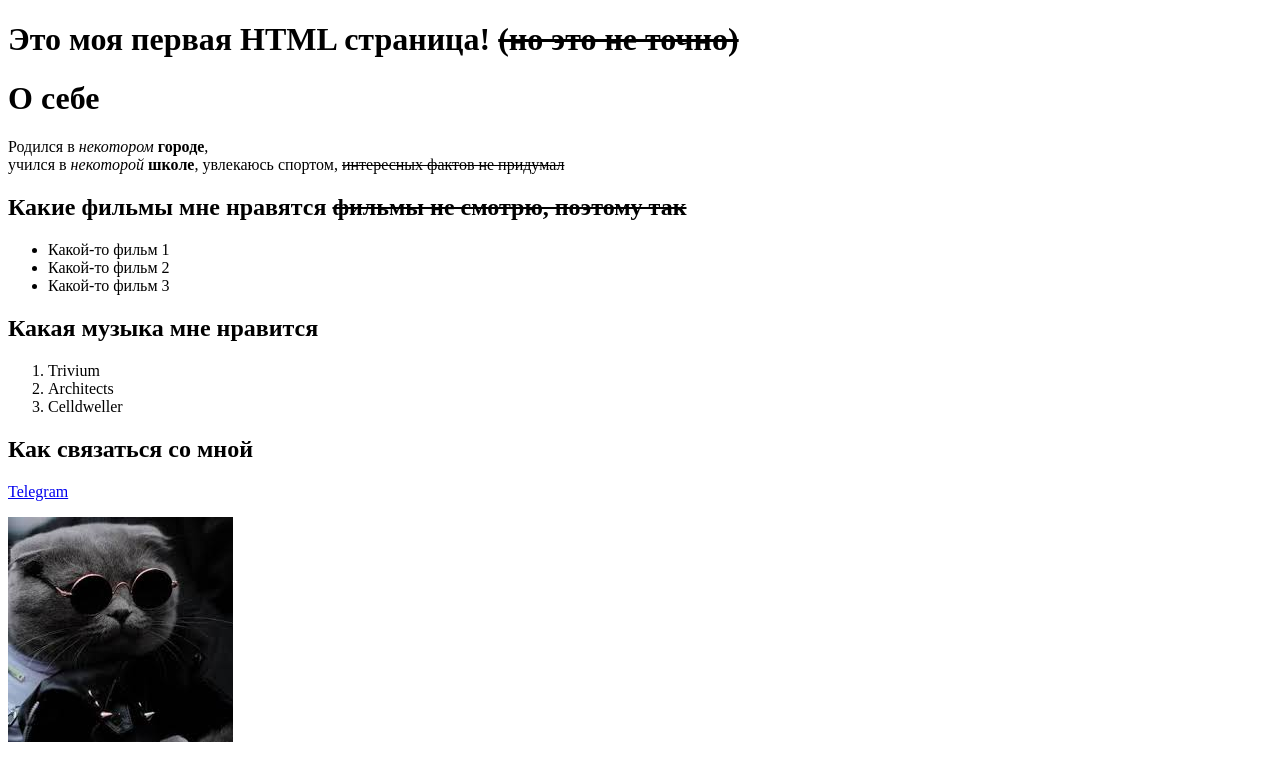
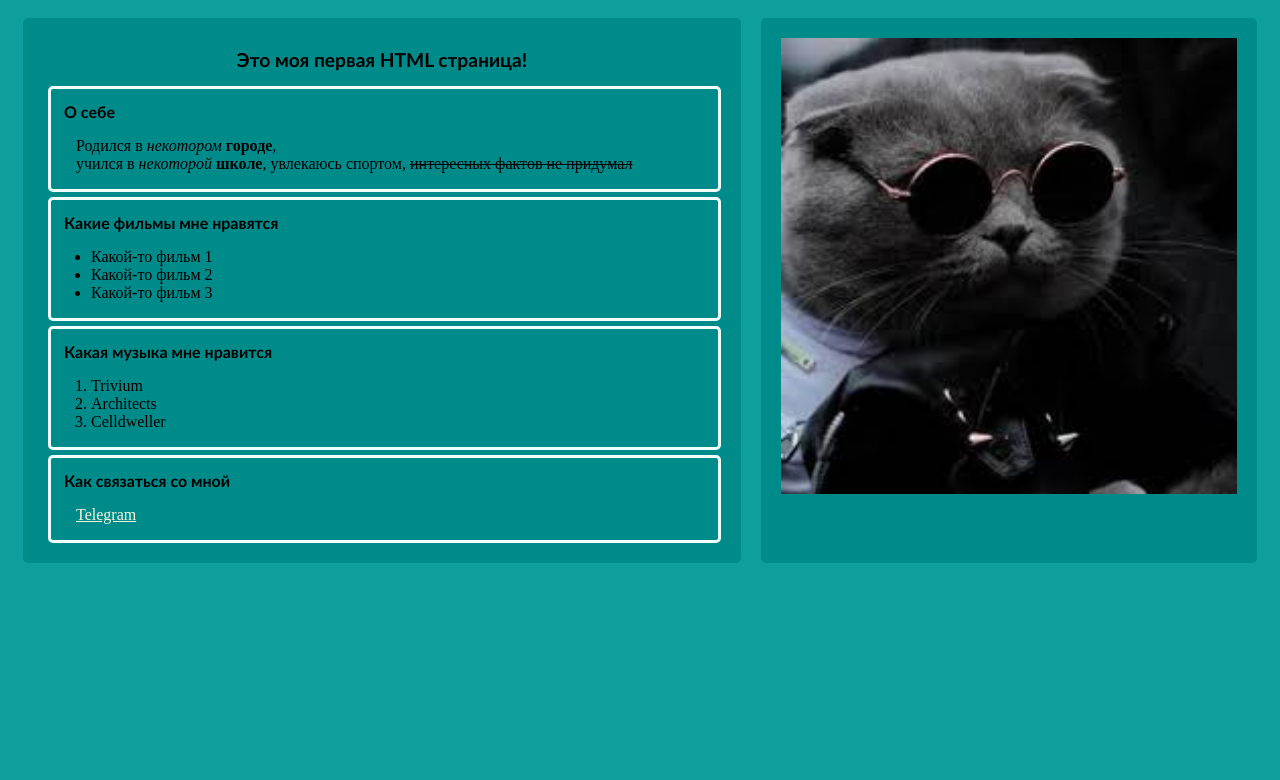
Before and after one commit to VictorGolenkov/DD_frontend_development, a plain HTML site: page Lab1-2/index.html in a window 1280 px wide. Drawn offline with Linux system fonts and the light colour scheme.

Commit message:
Added second lab

```diff
--- a/Lab1-2/index.html
+++ b/Lab1-2/index.html
@@ -1,30 +1,48 @@
 <!DOCTYPE html>
 <html lang="ru">
+
 <head>
     <title>Лабораторная работа 1</title>
+    <link rel="stylesheet" href="style.css" />
 </head>
+
 <body>
-        <h1>Это моя первая HTML страница! <del>(но это не точно)</del></s></h1>
-        <h1>О себе</h1>
-        <p>Родился в <i>некотором</i> <b>городе</b>,<br> учился в <i>некоторой</i> <b>школе</b>, увлекаюсь спортом, <del>интересных фактов не придумал</del></p>
-        <h2>Какие фильмы мне нравятся <del>фильмы не смотрю, поэтому так</del></h2>
-        <p><ul>
+    <div class="content">
+        <div class="content-left">
+            <h1>Это моя первая HTML страница!</h1>
+            <div class="info">
+                <h2>О себе</h2>
+                <p>Родился в <i>некотором</i> <b>городе</b>,<br> учился в <i>некоторой</i> <b>школе</b>, увлекаюсь
+                    спортом,
+                    <del>интересных фактов не придумал</del>
+                </p>
+            </div>
+            <div class="info">
+                <h2>Какие фильмы мне нравятся </h2>
+
+                <ul>
                     <li>Какой-то фильм 1</li>
                     <li>Какой-то фильм 2</li>
                     <li>Какой-то фильм 3</li>
-        </ul></p>
-        <p><h2>Какая музыка мне нравится</h2>
+                </ul>
+            </div>
+            <div class="info">
+                <h2>Какая музыка мне нравится</h2>
                 <ol>
                     <li>Trivium</li>
                     <li>Architects</li>
                     <li>Celldweller</li>
-        </ol></p>
-        <p><h2>Как связаться со мной</h2>
-        <a href="https://t.me/whyctor">Telegram</a>
-        <p>
-        <img
-        src="images/kot.jpg"
-        /></p>
-        </p>
+                </ol>
+            </div>
+            <div class="info">
+                <h2>Как связаться со мной</h2>
+                <p><a href="https://t.me/whyctor">Telegram</a></p>
+            </div>
+        </div>
+        <div class="content-right">
+            <img src="images/kot.jpg" class="imge" />
+        </div>
+    </div>
 </body>
+
 </html>
--- /dev/null
+++ b/Lab1-2/style.css
@@ -0,0 +1,82 @@
+body {
+    background-color: rgb(14, 158, 158);
+}
+
+h1 {
+    font-size: larger;
+    font-family: 'Trebuchet MS', 'Lucida Sans Unicode', 'Lucida Grande', 'Lucida Sans', Arial, sans-serif;
+    margin-top: 10px;
+    margin-bottom: 10px;
+    padding-top: 10px;
+    padding-bottom: 10px;
+    margin: auto
+
+}
+
+h2 {
+    font-size: medium;
+    font-family: 'Trebuchet MS', 'Lucida Sans Unicode', 'Lucida Grande', 'Lucida Sans', Arial, sans-serif;
+    margin: 3px;
+    padding: 5px;
+    padding-top: 10px;
+    padding-bottom: 0px;
+}
+
+p {
+    margin-left: 10px;
+    padding-left: 10px;
+}
+
+.info {
+
+    border-style: solid;
+    border-color: azure;
+    border-radius: 5px;
+    width: auto;
+    margin-left: 5px;
+    margin-top: 5px;
+    margin-bottom 5px;
+    padding-left: 5px;
+    padding-top: 0px;
+}
+
+ul,
+ol {
+    margin-left: 10px;
+    padding-left: 25px;
+}
+
+a {
+    color: beige;
+}
+
+.content-left,
+.content-right {
+    display: flex;
+    background-color: darkcyan;
+    border-radius: 5px;
+    margin: 10px;
+    padding: 20px;
+}
+
+.content-left {
+    flex-direction: column;
+    width: 55%;
+}
+
+.content-right {
+    width: 37%;
+
+}
+
+.content {
+    display: flex;
+    margin: 5px;
+    /* justify-content: space-evenly; */
+}
+
+.imge {
+    width: 100%;
+    height: auto;
+    align-self: start;
+}
```
Lines whose indentation alone changed are shown as unchanged.
